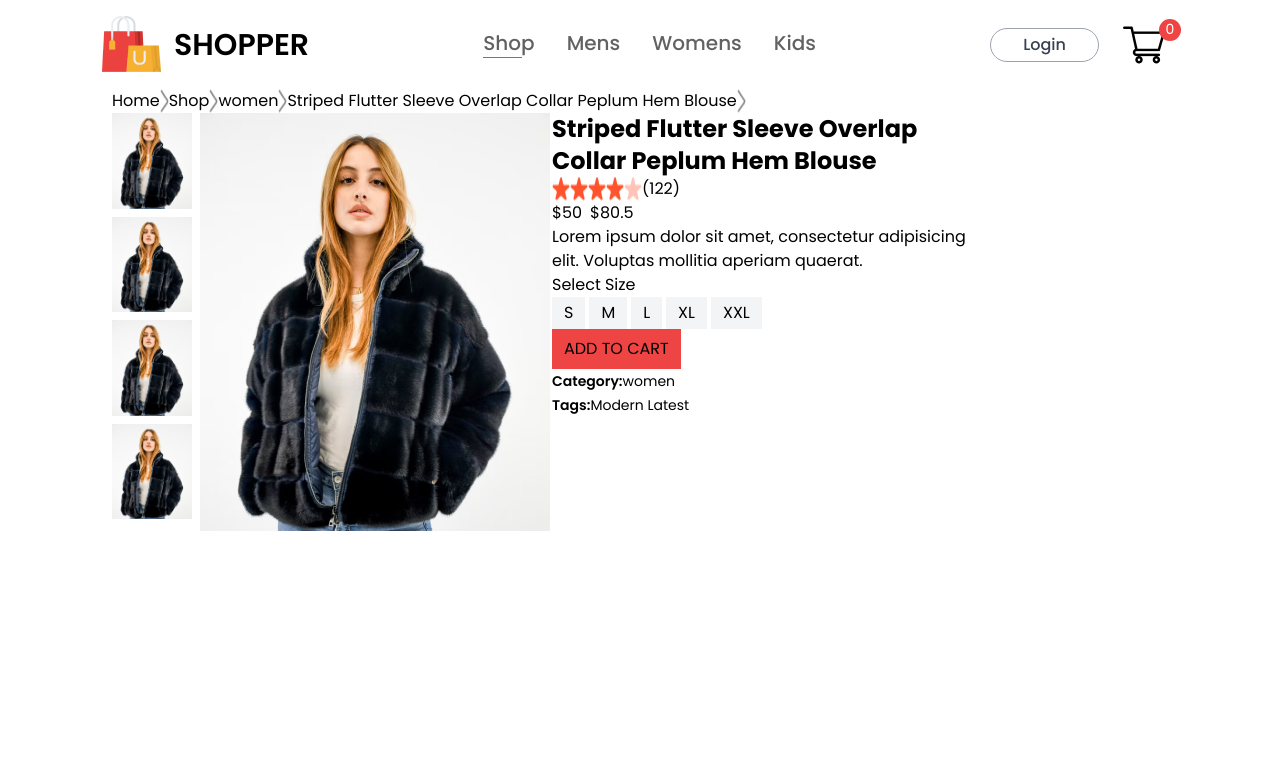
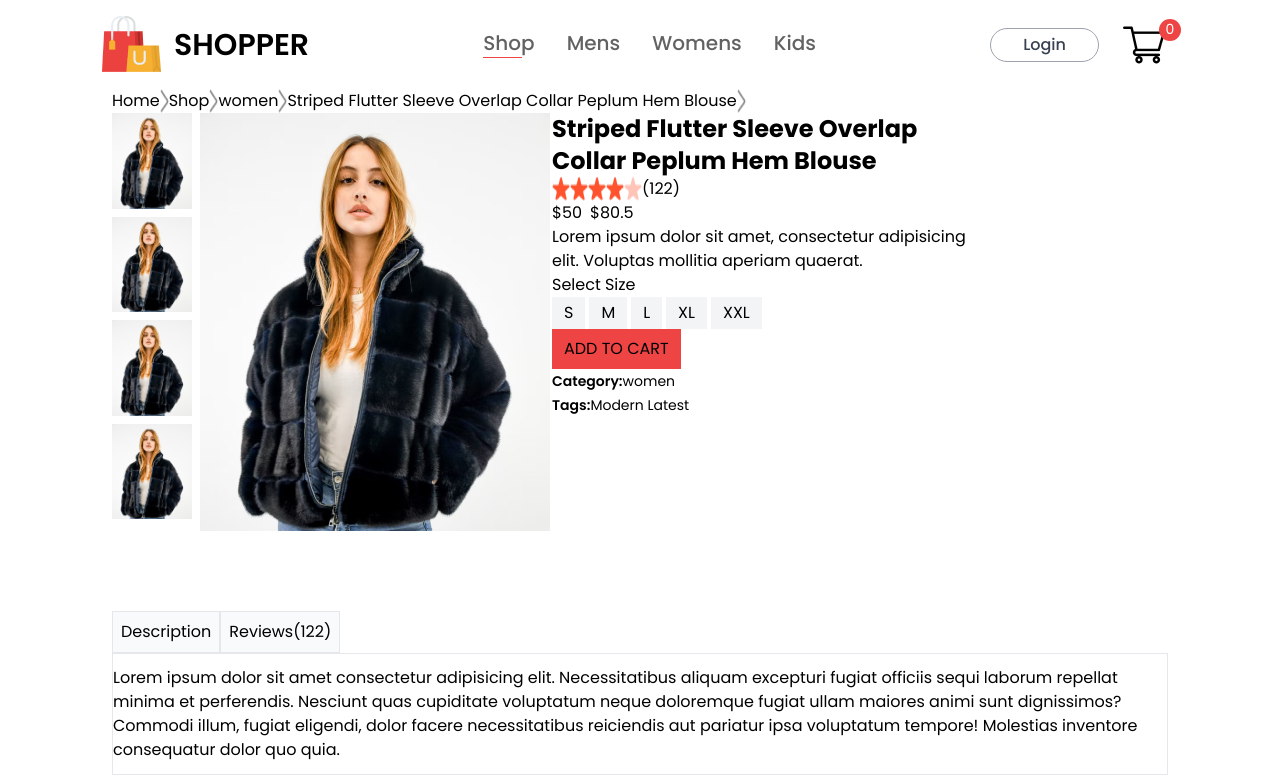
Before and after one commit to mangalsingh123t/E-Commerce-MERN, a React (Vite) app: page /product/1 in a window 1280 px wide. Shown: the top 777 px of the page. Built offline with nearby package versions, Linux system fonts and the light colour scheme.

Commit message:
Add Product Description

```diff
--- a/src/App.jsx
+++ b/src/App.jsx
@@ -25,7 +25,7 @@ function App() {
           <Route path='/cart' element={<Card />} />
           <Route path='/login' element={<LoginSignup />} />
         </Routes>
-        {/* <Footer/> */}
+        <Footer/>
       </BrowserRouter>
     </>
   )
--- /dev/null
+++ b/src/componants/descriptionBox/DescriptionBox.jsx
@@ -0,0 +1,16 @@
+
+export const DescriptionBox = () => {
+    return (
+        <>
+            <div className="mt-20">
+                <div className="flex">
+                    <div className="p-2 bg-slate-50 border">Description</div>
+                    <div className="p-2 bg-slate-50 border">Reviews(122)</div>
+                </div>
+                <div className="py-3 border">
+                    Lorem ipsum dolor sit amet consectetur adipisicing elit. Necessitatibus aliquam excepturi fugiat officiis sequi laborum repellat minima et perferendis. Nesciunt quas cupiditate voluptatum neque doloremque fugiat ullam maiores animi sunt dignissimos? Commodi illum, fugiat eligendi, dolor facere necessitatibus reiciendis aut pariatur ipsa voluptatum tempore! Molestias inventore consequatur dolor quo quia.
+                </div>
+            </div>
+        </>
+    )
+}
--- a/src/pages/Product.jsx
+++ b/src/pages/Product.jsx
@@ -2,6 +2,7 @@ import { useParams } from "react-router-dom"
 import all_product from "../componants/assets/all_product"
 import BreadCrum from "../componants/breadCrum/BreadCrum"
 import { ProductDisplay } from "../componants/productDisplay/ProductDisplay"
+import { DescriptionBox } from "../componants/descriptionBox/DescriptionBox"
 
 export const Product = () => {
 
@@ -12,6 +13,7 @@ export const Product = () => {
       <div className="mx-28">
         <BreadCrum product={product} />
         <ProductDisplay product={product} />
+        <DescriptionBox/>
       </div>
     </>
   )
```
